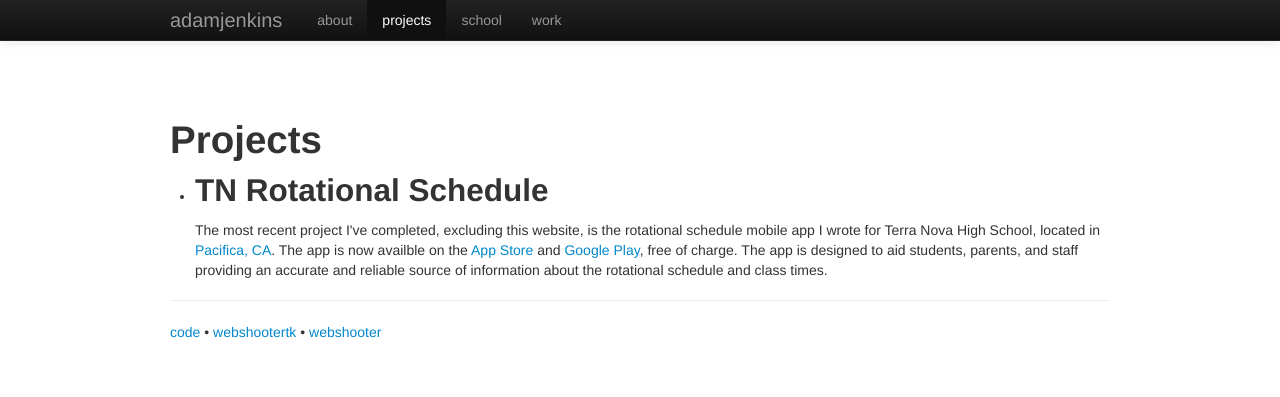
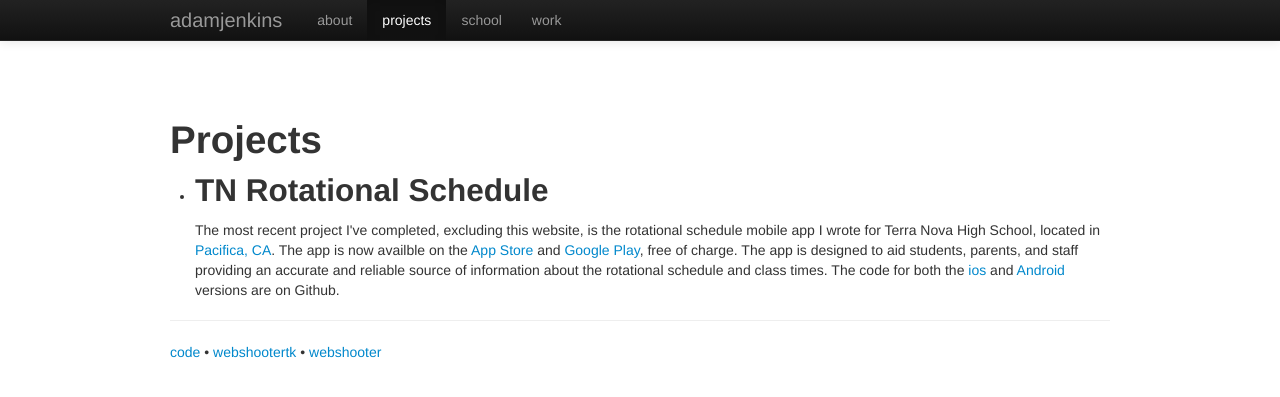
Before and after one commit to adamjenkins1/adamjenkins1.github.io, a Jekyll site: the page built from projects.md, in a window 1280 px wide. Shown: the top 397 px of the page. Built offline with Jekyll 4.4.1, drawn with Linux system fonts in a browser that asks for light colours; nearby versions of some CDN libraries.

Commit message:
editing _config.yuml file

```diff
--- a/_config.yml
+++ b/_config.yml
@@ -1,4 +1,4 @@
 name: Title
 author: webshootertk
 markdown: kramdown
-highlighter: true
+rogue: true
--- a/projects.md
+++ b/projects.md
@@ -7,5 +7,5 @@ group: "navigation"
 <h1>Projects</h1>
 <ul>
 <li><h2>TN Rotational Schedule</h2></li>
-<p>The most recent project I've <!-- ' -->completed, excluding this website, is the rotational schedule mobile app I wrote for Terra Nova High School, located in <a href="https://www.google.com/maps/place/Terra+Nova+High+School/@37.6802822,-122.4596628,11z/data=!4m5!3m4!1s0x808f709c80d33127:0x118d2aa0ddff4e4b!8m2!3d37.5946419!4d-122.4761369" target="_blank">Pacifica, CA</a>. The app is now availble on the <a href="https://itunes.apple.com/us/app/tn-rotational-schedule/id1135302983?ls=1&mt=8" target="_blank">App Store</a> and <a href="https://play.google.com/store/apps/details?id=com.adam.rotationalschedule&hl=en" target="_blank">Google Play</a>, free of charge.  The app is designed to aid students, parents, and staff providing an accurate and reliable source of information about the rotational schedule and class times.</p>
+<p>The most recent project I've <!-- ' -->completed, excluding this website, is the rotational schedule mobile app I wrote for Terra Nova High School, located in <a href="https://www.google.com/maps/place/Terra+Nova+High+School/@37.6802822,-122.4596628,11z/data=!4m5!3m4!1s0x808f709c80d33127:0x118d2aa0ddff4e4b!8m2!3d37.5946419!4d-122.4761369" target="_blank">Pacifica, CA</a>. The app is now availble on the <a href="https://itunes.apple.com/us/app/tn-rotational-schedule/id1135302983?ls=1&mt=8" target="_blank">App Store</a> and <a href="https://play.google.com/store/apps/details?id=com.adam.rotationalschedule&hl=en" target="_blank">Google Play</a>, free of charge.  The app is designed to aid students, parents, and staff providing an accurate and reliable source of information about the rotational schedule and class times. The code for both the <a href="http://github.com/adamjenkins1/ios-Rotational-Schedule-app" target="_blank">ios</a> and <a href="http://github.com/adamjenkins1/Rotational-Schedule-App">Android</a> versions are on Github.</p>
 </ul>
```
Also changed, not shown: about.md (+1 -1 lines), index.md (+3 -3 lines), 3 other files.
